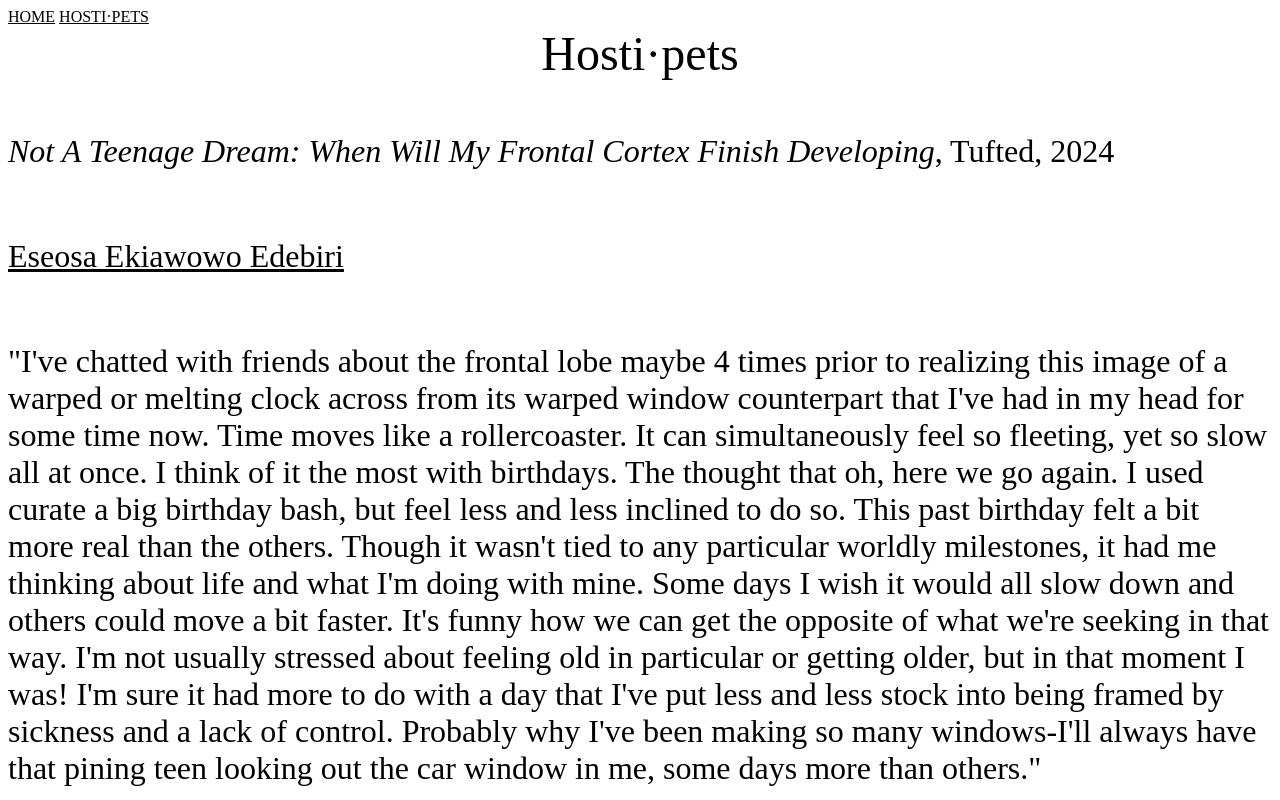
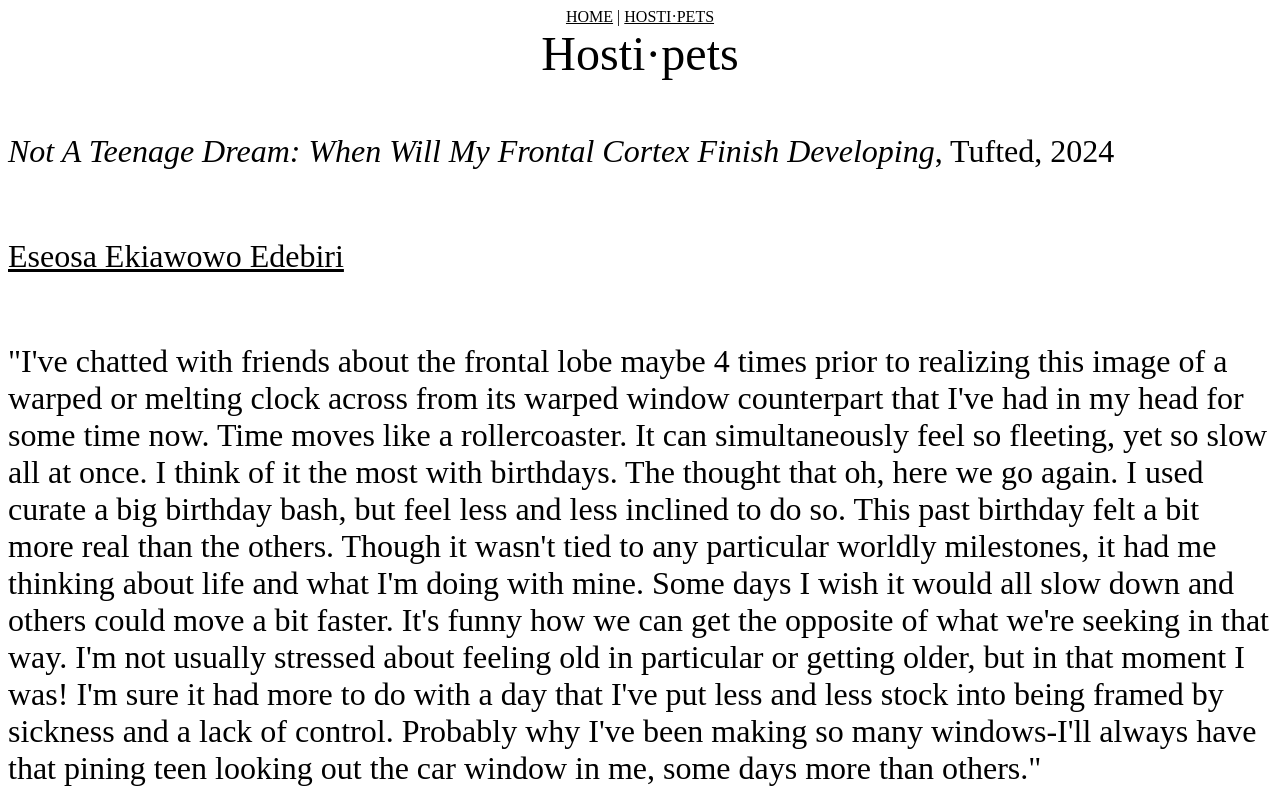
Before and after one commit to TiffanyStHouse/tiffanystreet.org, a plain HTML site: page eseosa.html in a window 1280 px wide. Shown: the top 800 px of the page. Drawn offline with Linux system fonts and the light colour scheme; a script that the page names is missing.

Commit message:
Update eseosa.html

```diff
--- a/eseosa.html
+++ b/eseosa.html
@@ -4,8 +4,7 @@
 <head>
 <html>
   <head>
-<a href="index.html" style="color: black">HOME</a>
-<a href="hosti·pets.html" style="color: black">HOSTI·PETS</a>
+<center><a href="index.html" style="color: black">HOME</a> | <a href="hosti·pets.html" style="color: black">HOSTI·PETS</a></center>
   </head>
 
 	<link rel="shortcut icon" href="favicon.ico" type="image/x-icon">
```
